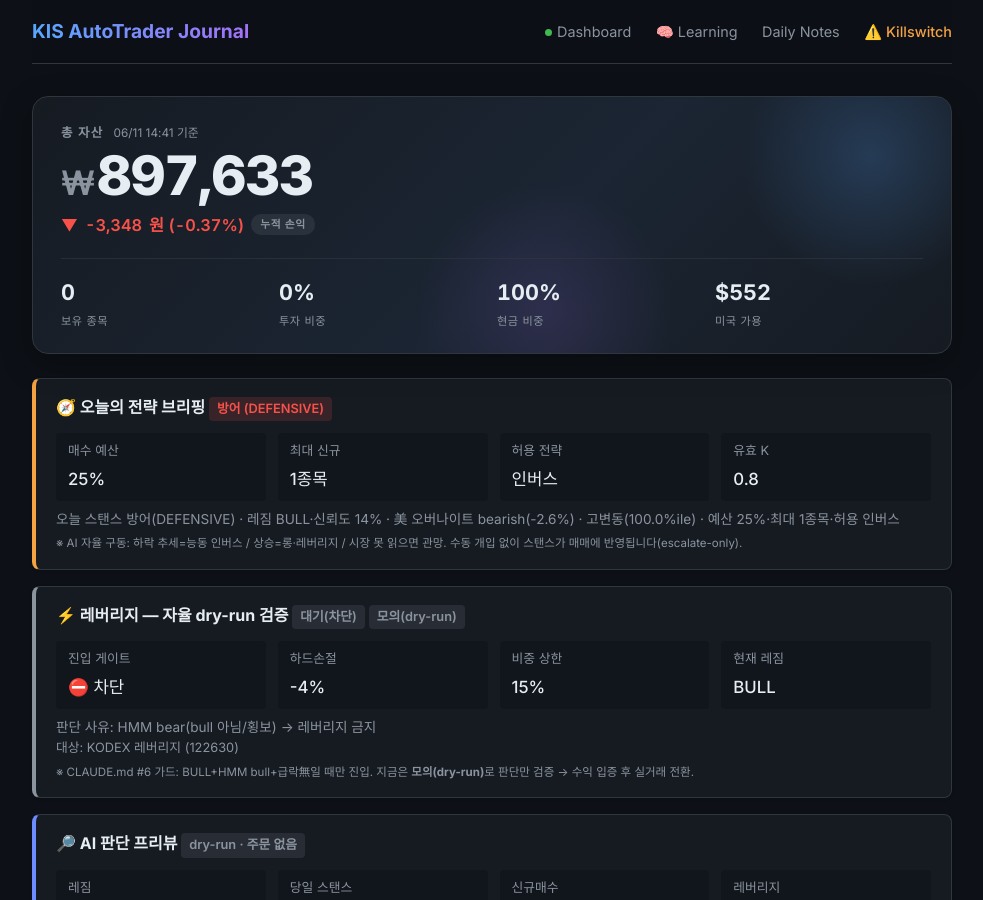
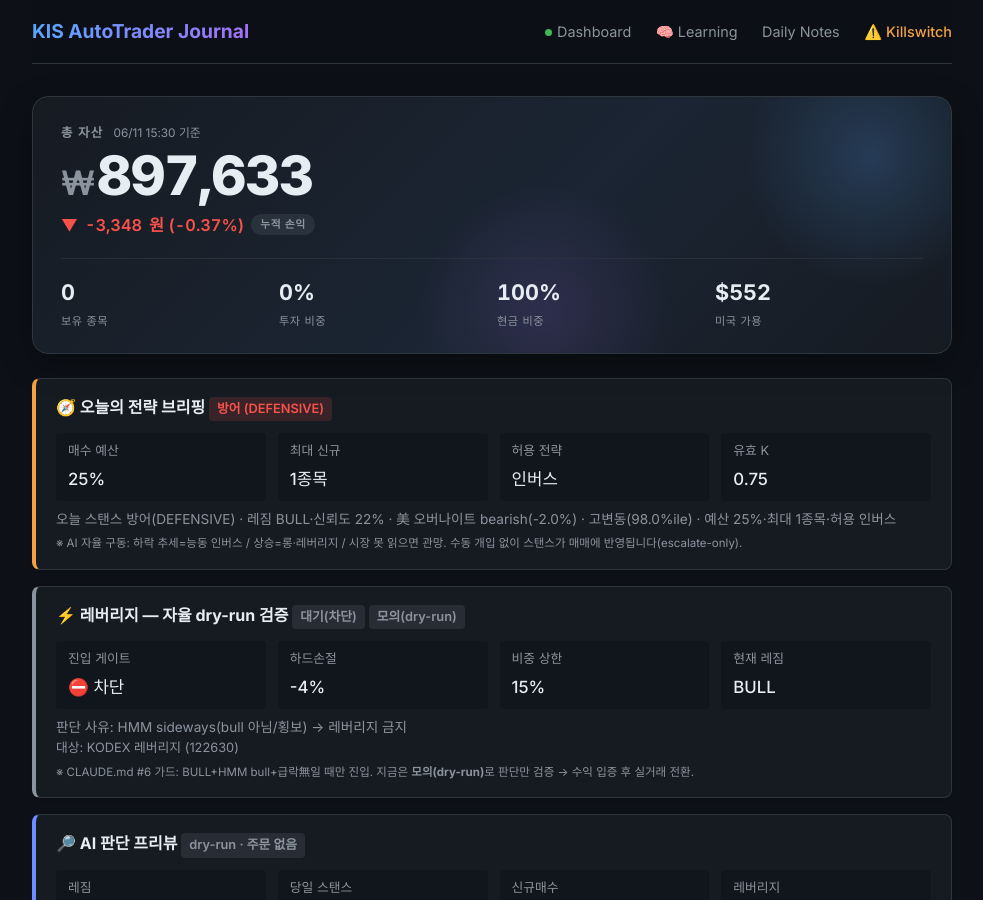
Before and after one commit to BudongJW/kis-trading-journal, a Jekyll site: the page built from index.html, in a window 1280 px wide and 900 px high. Shown: the whole window, without its empty margins (148-1131 px from the left). Built offline with Jekyll 4.4.1, drawn with Linux system fonts in a browser that asks for light colours; nearby versions of some CDN libraries; some of the changed text lies outside the part shown.

Commit message:
auto: portfolio update 15:30

```diff
--- a/_data/portfolio.json
+++ b/_data/portfolio.json
@@ -1,5 +1,5 @@
 {
-  "updated_at": "2026-06-11T14:41:43.786462",
+  "updated_at": "2026-06-11T15:30:15.299530",
   "initial_capital": 500000,
   "cash": 782973,
   "holdings": [],
@@ -678,20 +678,20 @@
       "unrealized_pnl": 0,
       "net_deposit": 400981,
       "regime": "up",
-      "hmm_state": "bear",
-      "confidence": 0.141,
-      "k_value": 0.7
+      "hmm_state": "sideways",
+      "confidence": 0.222,
+      "k_value": 0.65
     }
   ],
   "market": {
     "regime": "up",
-    "hmm_state": "bear",
-    "confidence": 0.141,
+    "hmm_state": "sideways",
+    "confidence": 0.222,
     "volatility": "high",
-    "vol_percentile": 100.0,
+    "vol_percentile": 98.0,
     "overnight_gap": {
       "direction": "bearish",
-      "strength": 0.75,
+      "strength": 0.4,
       "action": "reduce_size"
     },
     "strong_sectors": [
@@ -701,7 +701,7 @@
   "strategy": {
     "name": "ETF 변동성 돌파 + 신호 융합",
     "params": {
-      "k": 0.7,
+      "k": 0.65,
       "trend_ma": 20
     },
     "universe_count": 2,
@@ -780,17 +780,17 @@
   "learning": {
     "market": {
       "trend": "up",
-      "hmm_state": "bear",
-      "hmm_confidence": 99.9,
+      "hmm_state": "sideways",
+      "hmm_confidence": 93.7,
       "volatility": "high",
-      "vol_percentile": 100.0,
-      "market_confidence": 0.141,
-      "analyzed_at": "2026-06-10 20:02"
+      "vol_percentile": 98.0,
+      "market_confidence": 0.222,
+      "analyzed_at": "2026-06-11 10:45"
     },
     "overnight": {
       "direction": "bearish",
-      "nasdaq_change": -2.57,
-      "sp500_change": -1.94,
+      "nasdaq_change": -1.98,
+      "sp500_change": 0,
       "recommended_action": "reduce_size"
     },
     "strong_sectors": [
@@ -845,7 +845,7 @@
       ]
     },
     "strategy_params": {
-      "k": 0.7,
+      "k": 0.65,
       "trend_ma": 20,
       "train_sharpe": 0.8,
       "val_sharpe": 5.14,
@@ -995,16 +995,16 @@
     "allow_inverse": true,
     "allow_leverage": false,
     "size_mult": 0.4,
-    "k_effective": 0.8,
+    "k_effective": 0.75,
     "allow_summary": "인버스",
-    "briefing": "오늘 스탠스 방어(DEFENSIVE) · 레짐 BULL·신뢰도 14% · 美 오버나이트 bearish(-2.6%) · 고변동(100.0%ile) · 예산 25%·최대 1종목·허용 인버스",
+    "briefing": "오늘 스탠스 방어(DEFENSIVE) · 레짐 BULL·신뢰도 22% · 美 오버나이트 bearish(-2.0%) · 고변동(98.0%ile) · 예산 25%·최대 1종목·허용 인버스",
     "signals": {
       "regime": "BULL",
-      "confidence": 0.141,
+      "confidence": 0.222,
       "direction": "bearish",
-      "nasdaq_change": -2.57,
+      "nasdaq_change": -1.98,
       "high_vol": true,
-      "vol_percentile": 100.0,
+      "vol_percentile": 98.0,
       "rapid_level": "NONE"
     }
   },
@@ -1012,12 +1012,12 @@
     "enabled": true,
     "dry_run": true,
     "gate_allowed": false,
-    "gate_reason": "HMM bear(bull 아님/횡보) → 레버리지 금지",
+    "gate_reason": "HMM sideways(bull 아님/횡보) → 레버리지 금지",
     "hard_stop_pct": 0.04,
     "max_weight": 0.15,
     "regime": "BULL",
-    "hmm_state": "bear",
-    "hmm_confidence": 0.999,
+    "hmm_state": "sideways",
+    "hmm_confidence": 0.937,
     "universe": [
       {
         "symbol": "122630",
```
